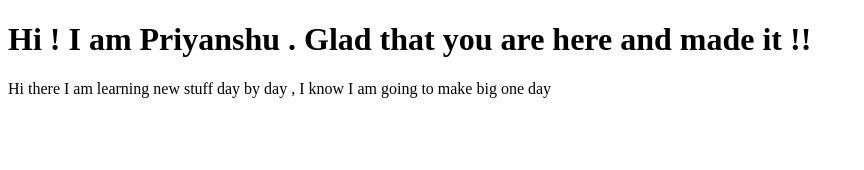
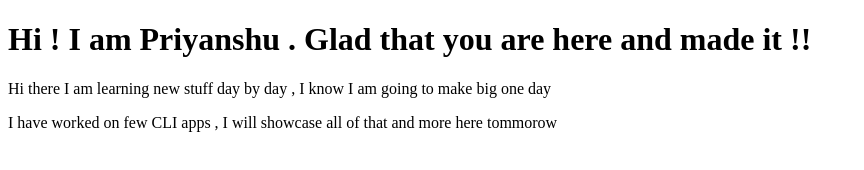
Before and after one commit to priyanshuprafful/priyanshugupta-site, a plain HTML site: page index.html in a window 1280 px wide. Shown: the whole page, without its empty margins (0-864 px from the left). Drawn offline with Linux system fonts and the light colour scheme.

Commit message:
update details of project

```diff
--- a/index.html
+++ b/index.html
@@ -9,6 +9,7 @@
 <body>
    <h1>Hi ! I am Priyanshu . Glad that you are here and made it !!</h1>
    <p>Hi there I am learning new stuff day by day , I know I am going to make big one day</p>
+   <p>I have worked on few CLI apps , I will showcase all of that and more here tommorow </p>
 
 </body>
 </html>
```
